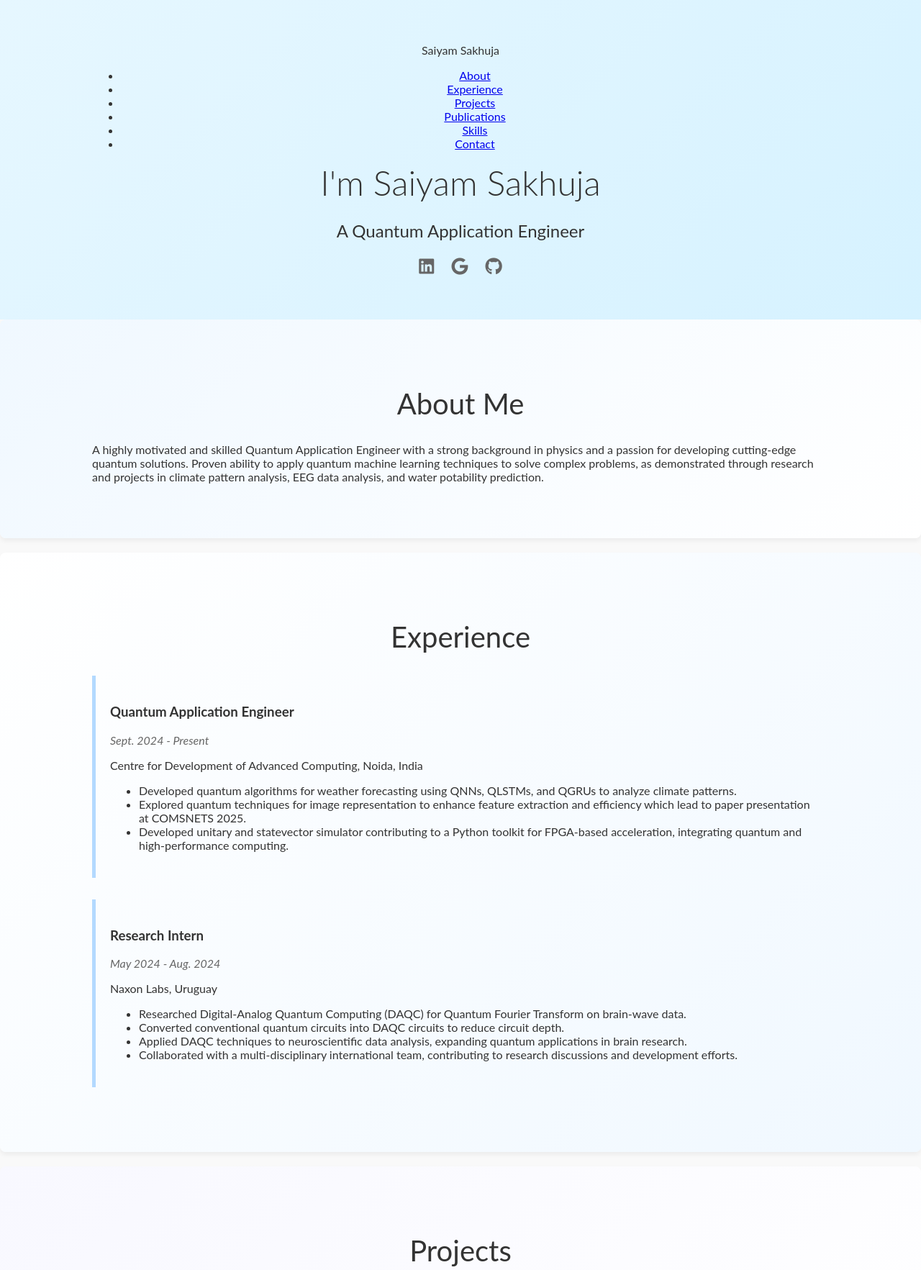
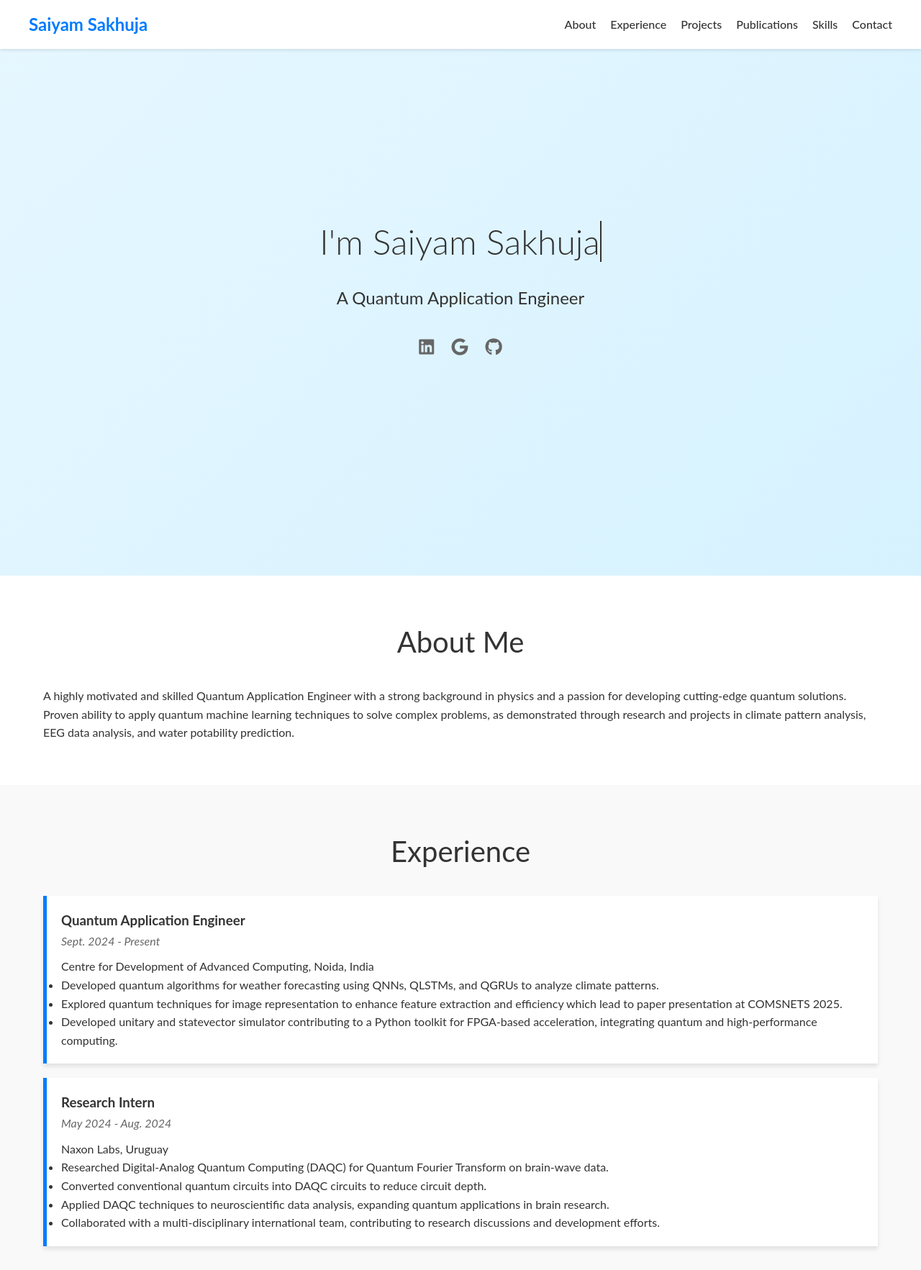
Before and after one commit to sakhujasaiyam/sakhujasaiyam.github.io, a plain HTML site: page index.html in a window 1280 px wide. Shown: the top 1765 px of the page at 72% size. Drawn offline with Linux system fonts and the light colour scheme.

Commit message:
Update style.css

```diff
--- a/style.css
+++ b/style.css
@@ -1,35 +1,91 @@
+/* Reset */
+* {
+    margin: 0;
+    padding: 0;
+    box-sizing: border-box;
+}
+
 body {
     font-family: 'Lato', sans-serif;
-    margin: 0;
-    padding: 0;
-    background-color: #f9f9f9;
+    line-height: 1.6;
+    background-color: #f4f4f4;
     color: #333;
+    overflow-x: hidden; /* Prevent horizontal scroll */
 }
 
 .container {
-    width: 80%;
+    max-width: 1200px;
     margin: auto;
-    overflow: hidden;
+    padding: 0 20px;
+}
+
+/* Navigation */
+nav {
+    background-color: #fff;
+    position: fixed;
+    width: 100%;
+    z-index: 1000;
+    box-shadow: 0 2px 4px rgba(0, 0, 0, 0.1);
+    transition: transform 0.3s ease-in-out;
+}
+
+nav .container {
+    display: flex;
+    justify-content: space-between;
+    align-items: center;
+    padding: 15px 0;
+}
+
+.logo {
+    font-size: 1.5em;
+    font-weight: bold;
+    color: #007bff;
+}
+
+.nav-links {
+    list-style: none;
+    display: flex;
+}
+
+.nav-links li {
+    margin-left: 20px;
+}
+
+.nav-links a {
+    text-decoration: none;
+    color: #333;
+    font-weight: 500;
+    transition: color 0.3s ease-in-out;
+}
+
+.nav-links a:hover {
+    color: #007bff;
 }
 
 /* Hero Section */
-header {
-    background: linear-gradient(135deg, #e6f7ff, #d6f2ff); /* Light gradient */
+.hero {
+    background: linear-gradient(135deg, #e6f7ff, #d6f2ff);
     color: #333;
-    padding-top: 60px; /* Increased padding */
-    padding-bottom: 60px;
-    text-align: center; /* Center align */
+    height: 100vh;
+    display: flex;
+    align-items: center;
+    justify-content: center;
+    text-align: center;
 }
 
-header h1 {
-    margin: 0;
-    font-size: 3em; /* Larger heading */
-    font-weight: 300; /* Lighter font weight */
+.hero-content {
+    max-width: 800px;
 }
 
-header p {
-    font-size: 1.5em; /* Larger title */
+.hero h1 {
+    font-size: 3em;
+    font-weight: 300;
     margin-bottom: 20px;
+}
+
+.hero p {
+    font-size: 1.5em;
+    margin-bottom: 30px;
 }
 
 .social-links a {
@@ -40,18 +96,16 @@ header p {
 }
 
 .social-links a:hover {
-    color: #007bff; /* Highlight on hover */
+    color: #007bff;
 }
 
+/* Sections */
 section {
-    padding: 60px 0; /* Increased padding */
+    padding: 60px 0;
     opacity: 0;
     transform: translateY(20px);
     transition: opacity 0.5s ease-in-out, transform 0.5s ease-in-out;
-    background: #fff; /* Default white background for sections */
-    box-shadow: 0 4px 6px rgba(0, 0, 0, 0.05); /* Subtle shadow */
-    margin-bottom: 20px; /* Spacing between sections */
-    border-radius: 8px; /* Rounded corners */
+    background-color: #fff;
 }
 
 section.show {
@@ -59,43 +113,30 @@ section.show {
     transform: translateY(0);
 }
 
-#about {
-    background: linear-gradient(135deg, #f0f8ff, #ffffff); /* Light gradient */
-}
-
-#experience {
-    background: linear-gradient(135deg, #ffffff, #f0f8ff); /* Light gradient */
-}
-
-#projects {
-    background: linear-gradient(135deg, #f8f8ff, #ffffff); /* Light gradient */
-}
-
-#publications {
-    background: linear-gradient(135deg, #ffffff, #f8f8ff); /* Light gradient */
-}
-
-#skills {
-    background: linear-gradient(135deg, #e6f7ff, #ffffff); /* Light gradient */
-}
-
 section h2 {
-    font-size: 2.5em; /* Larger section titles */
+    font-size: 2.5em;
     font-weight: 400;
     margin-bottom: 30px;
-    text-align: center; /* Center align titles */
+    text-align: center;
     color: #333;
 }
 
+/* Experience */
+#experience {
+    background-color: #f9f9f9;
+}
+
 .experience-item {
-    margin-bottom: 30px; /* Increased spacing */
+    background-color: #fff;
     padding: 20px;
-    border-left: 5px solid #b3d9ff;
+    margin-bottom: 20px;
+    border-left: 5px solid #007bff;
+    box-shadow: 0 4px 6px rgba(0, 0, 0, 0.1);
     transition: transform 0.3s ease-in-out;
 }
 
 .experience-item:hover {
-    transform: translateY(-5px); /* Slight lift on hover */
+    transform: translateY(-5px);
 }
 
 .date {
@@ -104,39 +145,98 @@ section h2 {
     margin-bottom: 10px;
 }
 
+/* Projects */
+#projects {
+    background-color: #fff;
+}
+
 .project-item {
-    margin-bottom: 30px;
+    background-color: #f9f9f9;
     padding: 20px;
-    box-shadow: 0 2px 4px rgba(0, 0, 0, 0.05); /* Subtle shadow for project items */
-    border-radius: 4px;
+    margin-bottom: 20px;
+    box-shadow: 0 4px 6px rgba(0, 0, 0, 0.1);
     transition: transform 0.3s ease-in-out;
 }
 
 .project-item:hover {
-    transform: scale(1.02); /* Slight scale on hover */
+    transform: translateY(-5px);
+}
+
+/* Skills */
+#skills {
+    background-color: #f9f9f9;
 }
 
 #skills ul {
     list-style: none;
-    padding: 0;
     display: flex;
     flex-wrap: wrap;
     justify-content: center;
 }
 
 #skills ul li {
-    background: #e6f7ff;
+    background-color: #fff;
     color: #333;
     padding: 10px 20px;
     margin: 5px;
     border-radius: 20px;
     font-size: 1em;
+    box-shadow: 0 2px 4px rgba(0, 0, 0, 0.1);
 }
 
+/* Contact */
+#contact {
+    background-color: #fff;
+}
+
+#contact p {
+    text-align: center;
+}
+
+/* Footer */
 footer {
-    background: #333;
+    background-color: #333;
     color: #fff;
     text-align: center;
-    padding: 20px 0; /* Increased padding */
-    margin-top: 40px; /* Increased margin */
+    padding: 20px 0;
+    margin-top: 40px;
 }
+
+/* Animations */
+@keyframes typing {
+    from {
+        width: 0;
+    }
+
+    to {
+        width: 100%;
+    }
+}
+
+.typed-name {
+    overflow: hidden;
+    white-space: nowrap;
+    border-right: 2px solid #333;
+    width: 0;
+    animation: typing 2s steps(20, end) forwards;
+}
+
+/* Scroll to top button */
+.scroll-to-top {
+    display: none;
+    position: fixed;
+    bottom: 20px;
+    right: 20px;
+    background-color: #007bff;
+    color: #fff;
+    border: none;
+    border-radius: 50%;
+    width: 40px;
+    height: 40px;
+    cursor: pointer;
+    z-index: 1000;
+}
+
+.scroll-to-top:hover {
+    background-color: #0056b3;
+}
```
